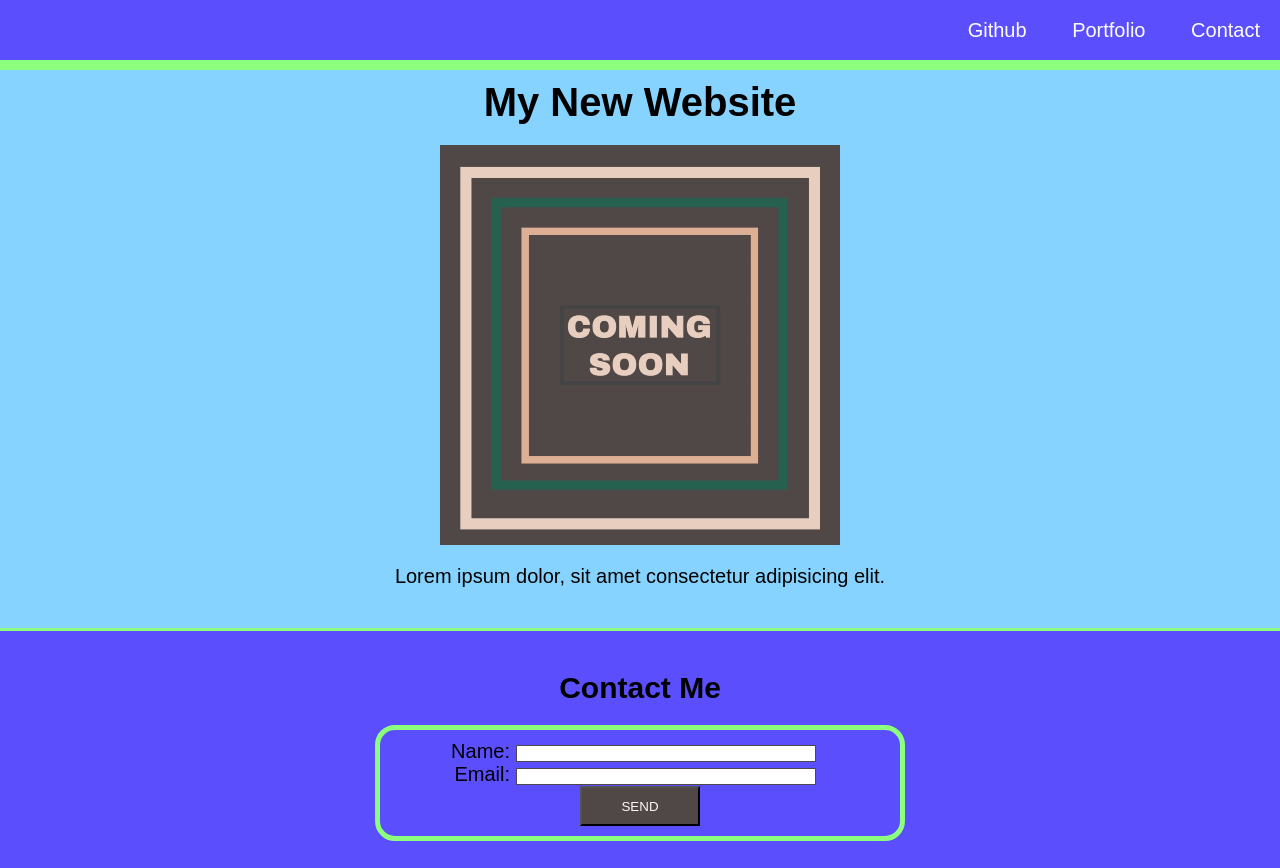
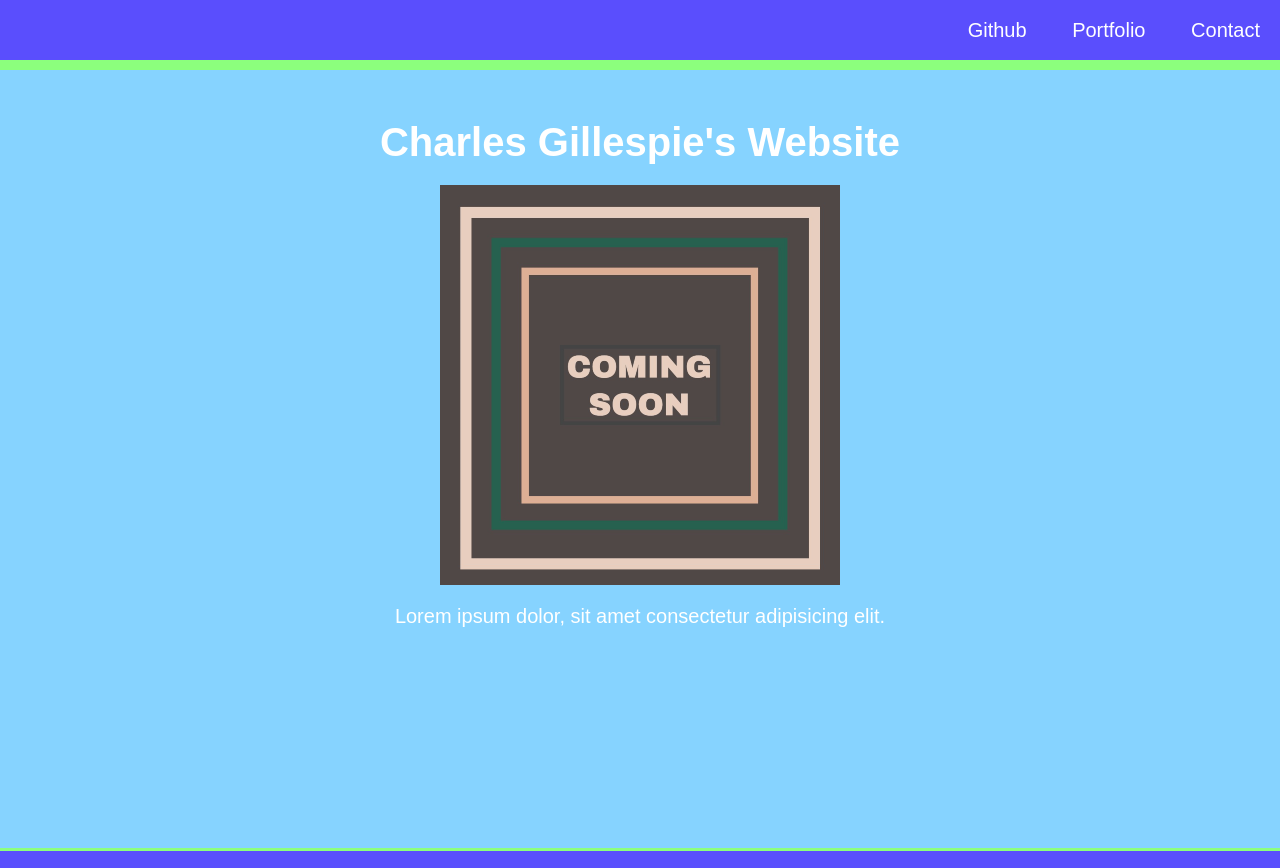
Before and after one commit to CharlesWGillespie/mini-project, a plain HTML site: page index.html in a window 1280 px wide. Shown: the top 868 px of the page. Drawn offline with Linux system fonts and the light colour scheme.

Commit message:
added color, fixed pos to header, anchor link, and expanded figure margin-bottom

```diff
--- a/assets/css/style.css
+++ b/assets/css/style.css
@@ -19,7 +19,7 @@ h2 {
 }
 
 main {
-  padding: 60px 0;
+  padding: 100px 0;
 }
 
 li {
@@ -55,7 +55,7 @@ footer {
 }
 
 figure {
-  margin-bottom: 40px;
+  margin-bottom: 220px;
 }
 
 img {
@@ -88,7 +88,7 @@ input,
 textarea {
   box-sizing: border-box;
   width: 300px;
-  border: 1px solid #4F4846;
+  border: 2px solid #000000;
 }
 
 textarea {
@@ -99,17 +99,27 @@ textarea {
 button {
   height: 40px;
   width: 120px;
-  background-color: #4F4846;
-  color: #FDF8F5;
+  background-color: #8cff7d;
+  color: #000000;
+  margin-top: 10px;
 }
 
 /* Class Selectors */
 .text-center {
   text-align: center;
-  font-family:Arial, Helvetica, sans-serif
+  font-family:Arial, Helvetica, sans-serif;
+  color: white;
+
 }
 
 .text-right {
   text-align: right;
   font-family:Arial, Helvetica, sans-serif;
+  position:fixed;
+  position:relative;
 }
+#contact {
+  text-align: center;
+  font-family:Arial, Helvetica, sans-serif;
+  color: white;
+}
--- a/index.html
+++ b/index.html
@@ -13,13 +13,13 @@
       <ul>
         <li> <a href="https://github.com/">Github</a></li>
         <li> <a href="#">Portfolio</a></li>
-        <li> <a href="charlesgillespiew@gmail.com">Contact</a></li>
+        <li> <a href="#contact">Contact</a></li>
       </ul>
     </nav>
   </header>
 
   <main>
-    <h1 class="text-center">My New Website</h1>
+    <h1 class="text-center">Charles Gillespie's Website</h1>
     <figure>
       <img src="./assets/images/image-1.png" alt="Graphic with Coming Soon text">
       <figcaption class="text-center">Lorem ipsum dolor, sit amet consectetur adipisicing elit.</figcaption>
@@ -34,7 +34,7 @@
           </li>
           <li>
             <label class="text-right" for="email">Email:</label>
-            <input type="text" id="email" name="user-email">
+            <input type="text" id="contact" name="user-email">
           </li>
         </ul>
         <div class="text-center">
```
